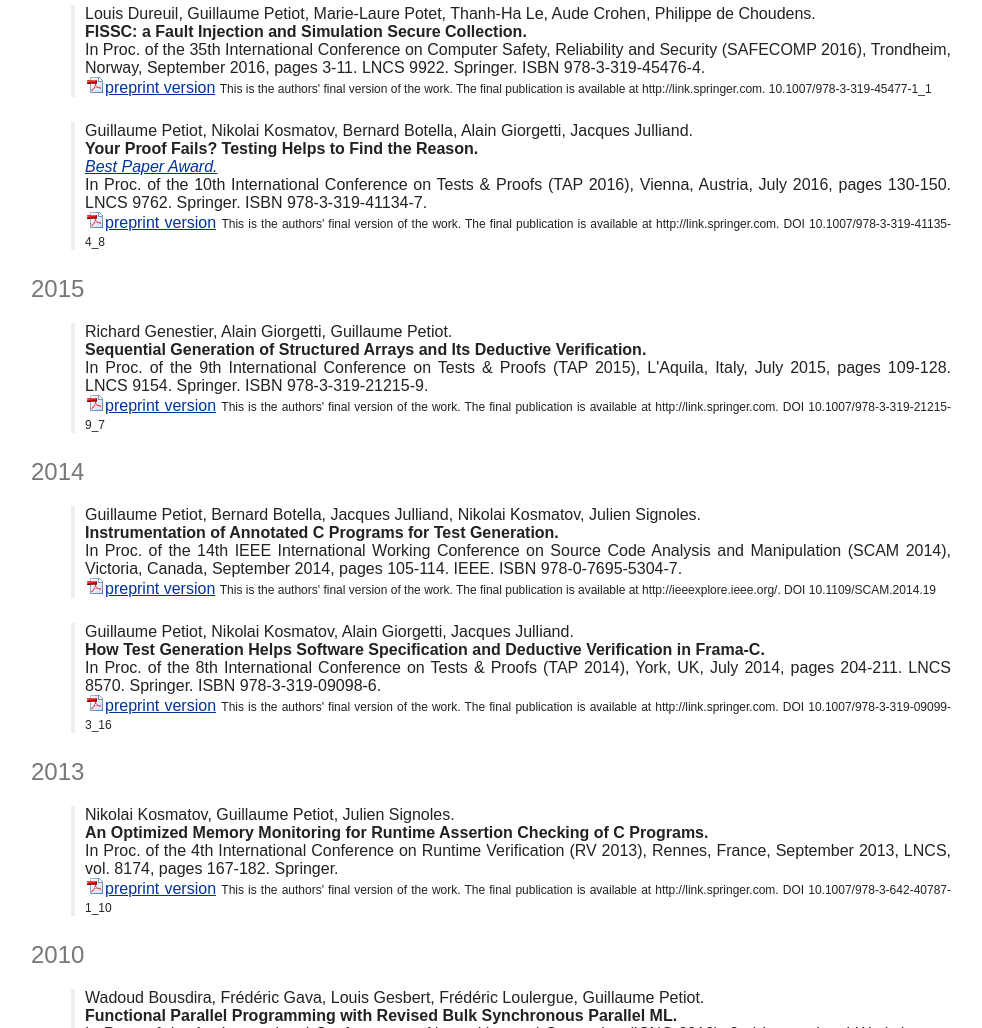
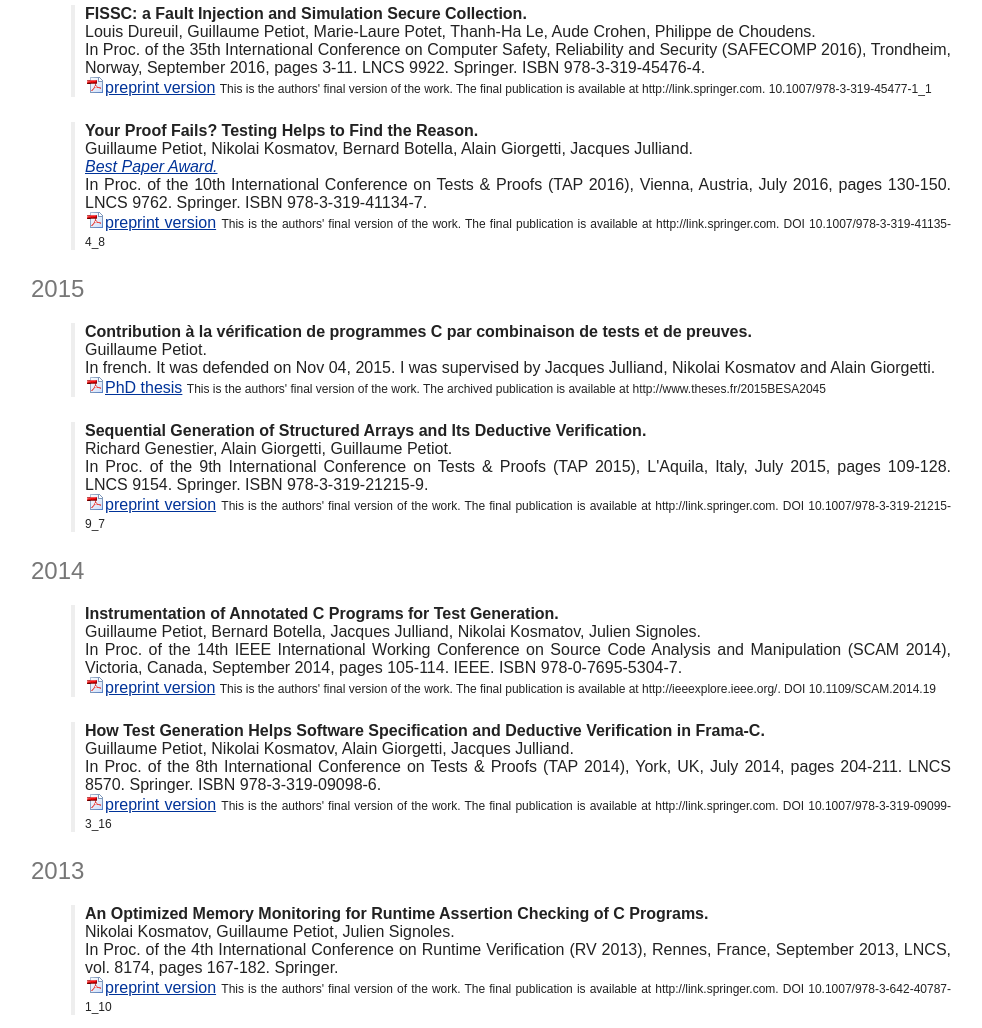
Before and after one commit to gpetiot/gpetiot.github.io, a plain HTML site: page publications.html in a window 1280 px wide. Shown: the part 220-1248 px from the top of the page, without its empty margins (149-1131 px from the left). Drawn offline with Linux system fonts and the light colour scheme.

Commit message:
add phd thesis to publication list, for all pubs: put title before authors

```diff
--- a/publications.html
+++ b/publications.html
@@ -18,12 +18,12 @@
       <h2>2016</h2>
       <ul>
 	<li class="pub">
+	  <span class="title">
+	    FISSC: a Fault Injection and Simulation Secure Collection.
+	  </span>
 	  <span class="authors">
 	    Louis Dureuil, Guillaume Petiot, Marie-Laure Potet, Thanh-Ha Le,
 	    Aude Crohen, Philippe de Choudens.
-	  </span>
-	  <span class="title">
-	    FISSC: a Fault Injection and Simulation Secure Collection.
 	  </span>
 	  <span class="conf">
 	    In Proc. of the 35th International Conference on Computer Safety,
@@ -39,12 +39,12 @@
 	  </span>
 	</li>
 	<li class="pub">
-	  <span class="authors">
-	    Guillaume Petiot, Nikolai Kosmatov, Bernard Botella, Alain Giorgetti,
-	    Jacques Julliand.
-	  </span>
 	  <span class="title">
 	    Your Proof Fails? Testing Helps to Find the Reason.
+	  </span>
+	  <span class="authors">
+	    Guillaume Petiot, Nikolai Kosmatov, Bernard Botella,
+	    Alain Giorgetti, Jacques Julliand.
 	  </span>
 	  <span class="conf">
 	    <em><a href="pub/tap2016_best_paper.pdf">Best Paper Award.</a></em>
@@ -65,12 +65,32 @@
       <h2>2015</h2>
       <ul>
 	<li class="pub">
+	  <span class="title">
+	    Contribution &agrave; la v&eacute;rification de programmes C par
+	    combinaison de tests et de preuves.
+	  </span>
 	  <span class="authors">
-	    Richard Genestier, Alain Giorgetti, Guillaume Petiot.
+	    Guillaume Petiot.
 	  </span>
+	  <span class="conf">
+	    In french. It was defended on Nov 04, 2015.
+	    I was supervised by Jacques Julliand, Nikolai Kosmatov and Alain
+	    Giorgetti.
+	  </span>
+	  <a href="pub/phd_thesis.pdf" class="pdf">PhD thesis</a>
+	  <span class="notice">
+	    This is the authors' final version of the work.
+	    The archived publication is available at
+	    http://www.theses.fr/2015BESA2045
+	  </span>
+	</li>
+	<li class="pub">
 	  <span class="title">
 	    Sequential Generation of Structured Arrays and Its Deductive
 	    Verification.
+	  </span>
+	  <span class="authors">
+	    Richard Genestier, Alain Giorgetti, Guillaume Petiot.
 	  </span>
 	  <span class="conf">
 	    In Proc. of the 9th International Conference on Tests & Proofs
@@ -89,12 +109,13 @@
       <h2>2014</h2>
       <ul>
 	<li class="pub">
-	  <span class="authors">
-	    Guillaume Petiot, Bernard Botella, Jacques Julliand, Nikolai Kosmatov,
-	    Julien Signoles.
-	  </span>
 	  <span class="title">
 	    Instrumentation of Annotated C Programs for Test Generation.
+	  </span>
+	  <span class="authors">
+	    Guillaume Petiot, Bernard Botella, Jacques Julliand,
+	    Nikolai Kosmatov,
+	    Julien Signoles.
 	  </span>
 	  <span class="conf">
 	    In Proc. of the 14th IEEE International Working Conference on Source
@@ -110,12 +131,13 @@
 	</li>
 
 	<li class="pub">
-	  <span class="authors">
-	    Guillaume Petiot, Nikolai Kosmatov, Alain Giorgetti, Jacques Julliand.
-	  </span>
 	  <span class="title">
 	    How Test Generation Helps Software Specification and Deductive
 	    Verification in Frama-C.
+	  </span>
+	  <span class="authors">
+	    Guillaume Petiot, Nikolai Kosmatov, Alain Giorgetti,
+	    Jacques Julliand.
 	  </span>
 	  <span class="conf">
 	    In Proc. of the 8th International Conference on Tests & Proofs
@@ -134,12 +156,12 @@
       <h2>2013</h2>
       <ul>
 	<li class="pub">
-	  <span class="authors">
-	    Nikolai Kosmatov, Guillaume Petiot, Julien Signoles.
-	  </span>
 	  <span class="title">
 	    An Optimized Memory Monitoring for Runtime Assertion Checking of C
 	    Programs.
+	  </span>
+	  <span class="authors">
+	    Nikolai Kosmatov, Guillaume Petiot, Julien Signoles.
 	  </span>
 	  <span class="conf">
 	    In Proc. of the 4th International Conference on Runtime Verification
@@ -158,13 +180,13 @@
       <h2>2010</h2>
       <ul>
 	<li class="pub">
+	  <span class="title">
+	    Functional Parallel Programming with Revised Bulk Synchronous
+	    Parallel ML.
+	  </span>
 	  <span class="authors">
 	    Wadoud Bousdira, Fr&eacute;d&eacute;ric Gava, Louis Gesbert,
 	    Fr&eacute;d&eacute;ric Loulergue, Guillaume Petiot.
-	  </span>
-	  <span class="title">
-	    Functional Parallel Programming with Revised Bulk Synchronous
-	    Parallel ML.
 	  </span>
 	  <span class="conf">
 	    In Proc. of the 1st International Conference on Networking and
```
